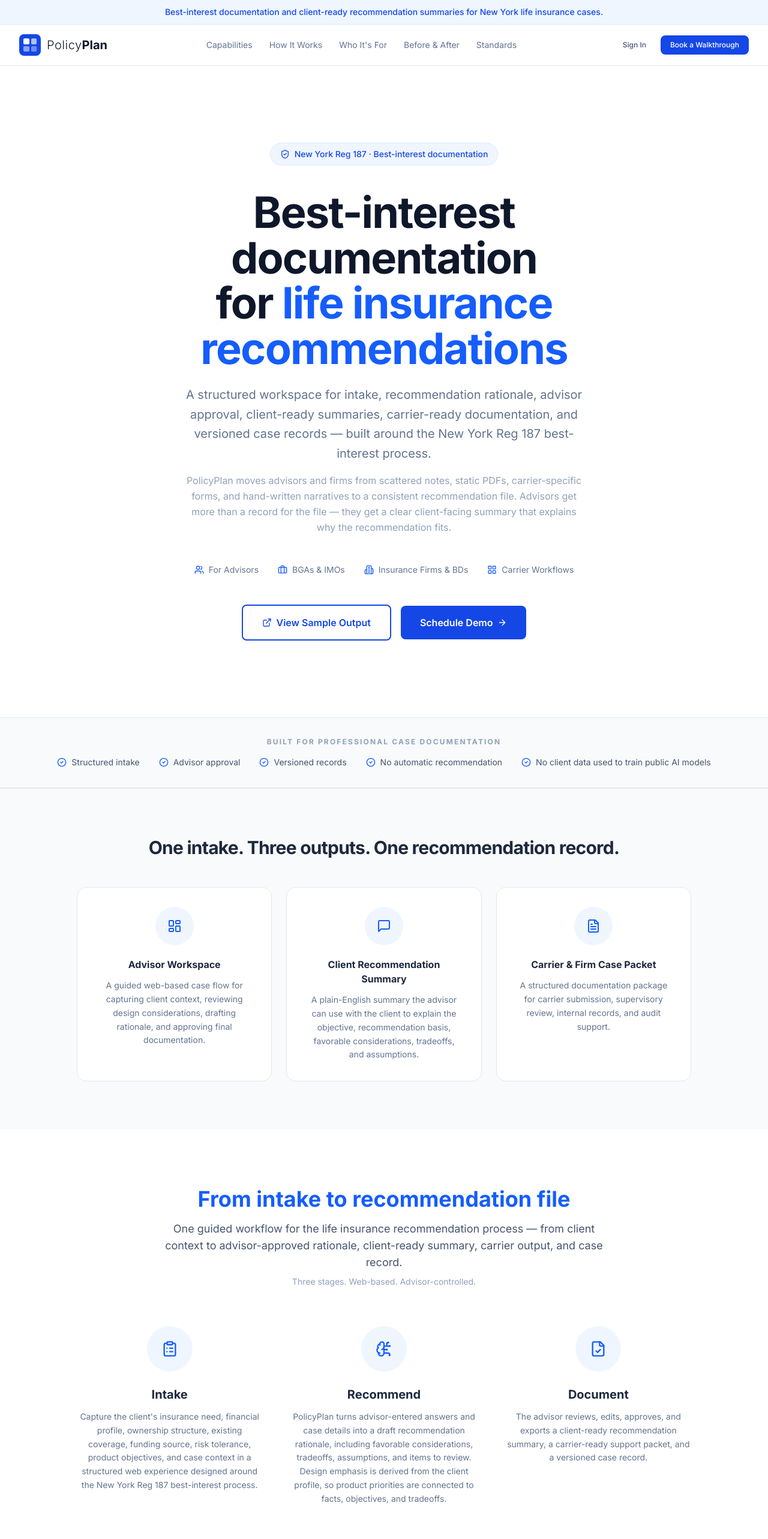
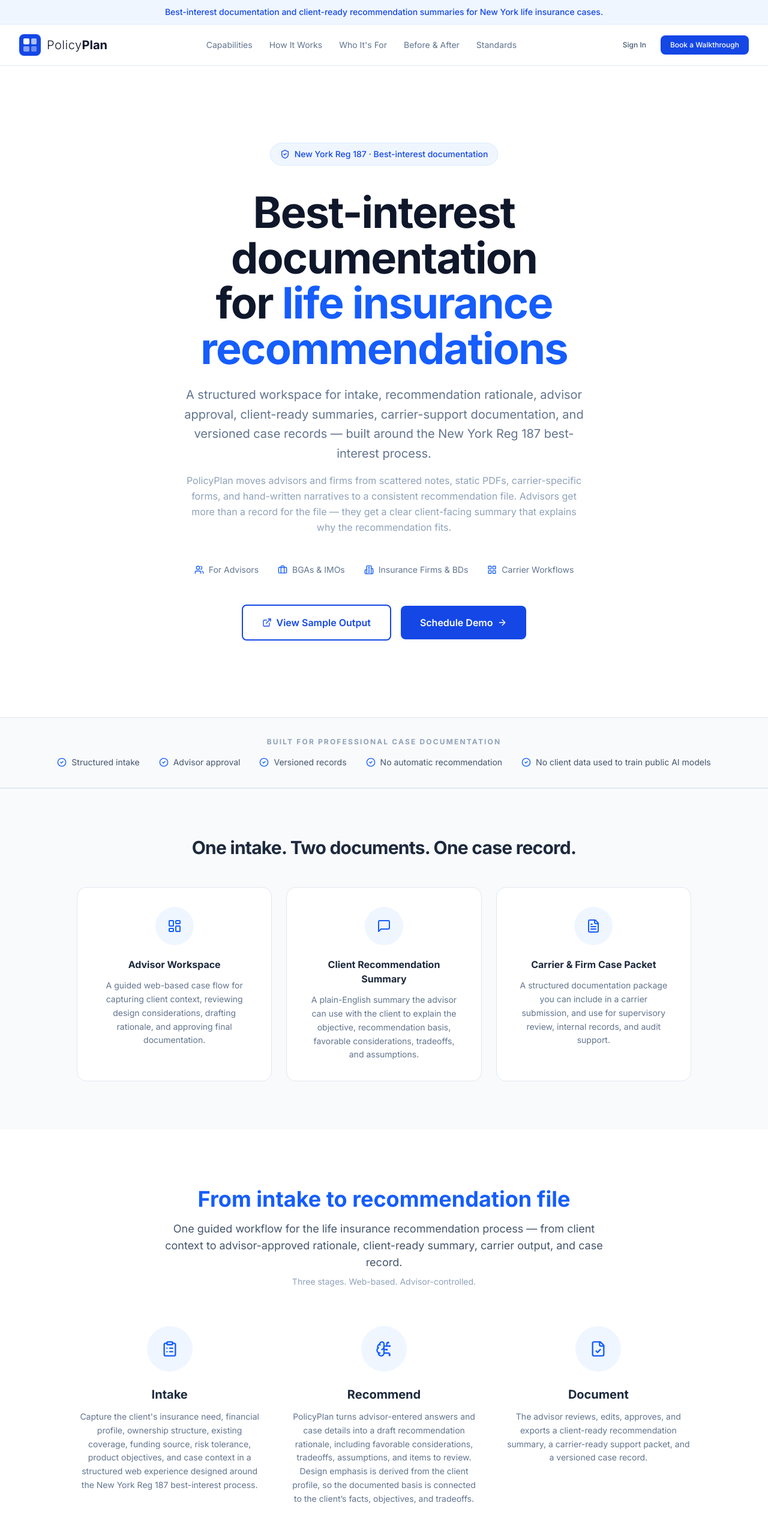
Before and after one commit to BoboCman/reg-187, a Next.js app: page / in a window 1280 px wide. Shown: the top 2566 px of the page at 60% size. Built offline with nearby package versions, Linux system fonts and the light colour scheme.

Commit message:
feat: refine capabilities and deliverables descriptions for clarity and specificity
Co-authored-by: BoboCman <192469630+BoboCman@users.noreply.github.com>

```diff
--- a/components/landing/Capabilities.tsx
+++ b/components/landing/Capabilities.tsx
@@ -25,7 +25,7 @@ const capabilities = [
     bullets: [
       "Drafts the \u201cwhy\u201d behind the recommendation",
       "Summarizes favorable and unfavorable considerations",
-      "Connects product design to the client\u2019s stated objectives",
+      "Connects the documented basis to the client\u2019s stated objectives",
       "Converts case facts into advisor-reviewable client summary language",
     ],
   },
@@ -34,10 +34,9 @@ const capabilities = [
     label: "Case design fit",
     title: "Review flags",
     bullets: [
-      "Premium fit against funding source",
-      "Death benefit duration against the stated need horizon",
-      "Guarantees, riders, and non-guaranteed elements",
-      "Existing policy and replacement considerations",
+      "Desired premium against the client\u2019s liquid net worth",
+      "Stated guarantee preference against reliance on non-guaranteed values",
+      "Preference for simplicity against interest in non-guaranteed upside",
     ],
   },
   {
@@ -45,6 +44,7 @@ const capabilities = [
     label: "Advisor approval",
     title: "Human controlled",
     bullets: [
+      "The advisor resolves every flagged tension in their own words before approval",
       "The advisor reviews and edits every rationale",
       "Attestation before final output",
       "No black-box recommendation and no automatic sign-off",
@@ -53,9 +53,9 @@ const capabilities = [
   {
     icon: FileOutput,
     label: "Carrier output",
-    title: "Submission ready",
+    title: "Documentation output",
     bullets: [
-      "Configurable documentation output",
+      "Configurable client summary and case-support output",
       "Client summary and carrier support packet",
       "Built to reduce back-and-forth, missing rationale, and incomplete files",
       "Carrier and firm requirements still control",
@@ -71,7 +71,6 @@ const capabilities = [
       "Advisor approvals",
       "Client summary versions and delivery status",
       "Client disclosure timing",
-      "Underwriting change notes",
     ],
   },
 ];
--- a/components/landing/Deliverables.tsx
+++ b/components/landing/Deliverables.tsx
@@ -19,7 +19,7 @@ const deliverables = [
   {
     icon: FileText,
     title: "Professional case packet",
-    body: "Generate a polished documentation package for the client file, carrier submission, supervisory review, and internal records. Written in clear professional language, with advisor approval, disclosed scope, and versioned case history.",
+    body: "Generate a polished documentation package you can include in a carrier submission, and use for supervisory review, the client file, and internal records. Written in clear professional language, with advisor approval, disclosed scope, and versioned case history.",
     cta: "View Sample Output",
     href: "/app",
   },
@@ -32,7 +32,7 @@ export function Deliverables() {
         <div className="max-w-5xl mx-auto">
           <div className="text-center mb-16">
             <h2 className="text-3xl md:text-5xl font-bold text-blue-600 mb-4">
-              Three deliverables. Every case.
+              Documentation for every case.
             </h2>
             <p className="text-slate-500 text-xl max-w-3xl mx-auto leading-relaxed">
               Built for the advisor conversation, the client explanation, and the compliance file.
--- a/components/landing/HowItWorks.tsx
+++ b/components/landing/HowItWorks.tsx
@@ -9,7 +9,7 @@ const steps = [
   {
     icon: BrainCircuit,
     title: "Recommend",
-    body: "PolicyPlan turns advisor-entered answers and case details into a draft recommendation rationale, including favorable considerations, tradeoffs, assumptions, and items to review. Design emphasis is derived from the client profile, so product priorities are connected to facts, objectives, and tradeoffs.",
+    body: "PolicyPlan turns advisor-entered answers and case details into a draft recommendation rationale, including favorable considerations, tradeoffs, assumptions, and items to review. Design emphasis is derived from the client profile, so the documented basis is connected to the client\u2019s facts, objectives, and tradeoffs.",
   },
   {
     icon: FileCheck,
--- a/components/landing/LandingHero.tsx
+++ b/components/landing/LandingHero.tsx
@@ -23,7 +23,7 @@ export function LandingHero() {
 
           {/* Subhead */}
           <p className="text-xl text-slate-500 max-w-2xl leading-relaxed mb-4">
-            A structured workspace for intake, recommendation rationale, advisor approval, client-ready summaries, carrier-ready documentation, and versioned case records — built around the New York Reg 187 best-interest process.
+            A structured workspace for intake, recommendation rationale, advisor approval, client-ready summaries, carrier-support documentation, and versioned case records — built around the New York Reg 187 best-interest process.
           </p>
 
           {/* Supporting line */}
--- a/components/landing/ValueBand.tsx
+++ b/components/landing/ValueBand.tsx
@@ -14,7 +14,7 @@ const outputs = [
   {
     icon: FileText,
     title: "Carrier & Firm Case Packet",
-    body: "A structured documentation package for carrier submission, supervisory review, internal records, and audit support.",
+    body: "A structured documentation package you can include in a carrier submission, and use for supervisory review, internal records, and audit support.",
   },
 ];
 
@@ -25,7 +25,7 @@ export function ValueBand() {
         <div className="max-w-5xl mx-auto">
           <div className="text-center mb-12">
             <h2 className="text-2xl md:text-3xl font-bold text-slate-800 tracking-tight">
-              One intake. Three outputs. One recommendation record.
+              One intake. Two documents. One case record.
             </h2>
           </div>
 
```
